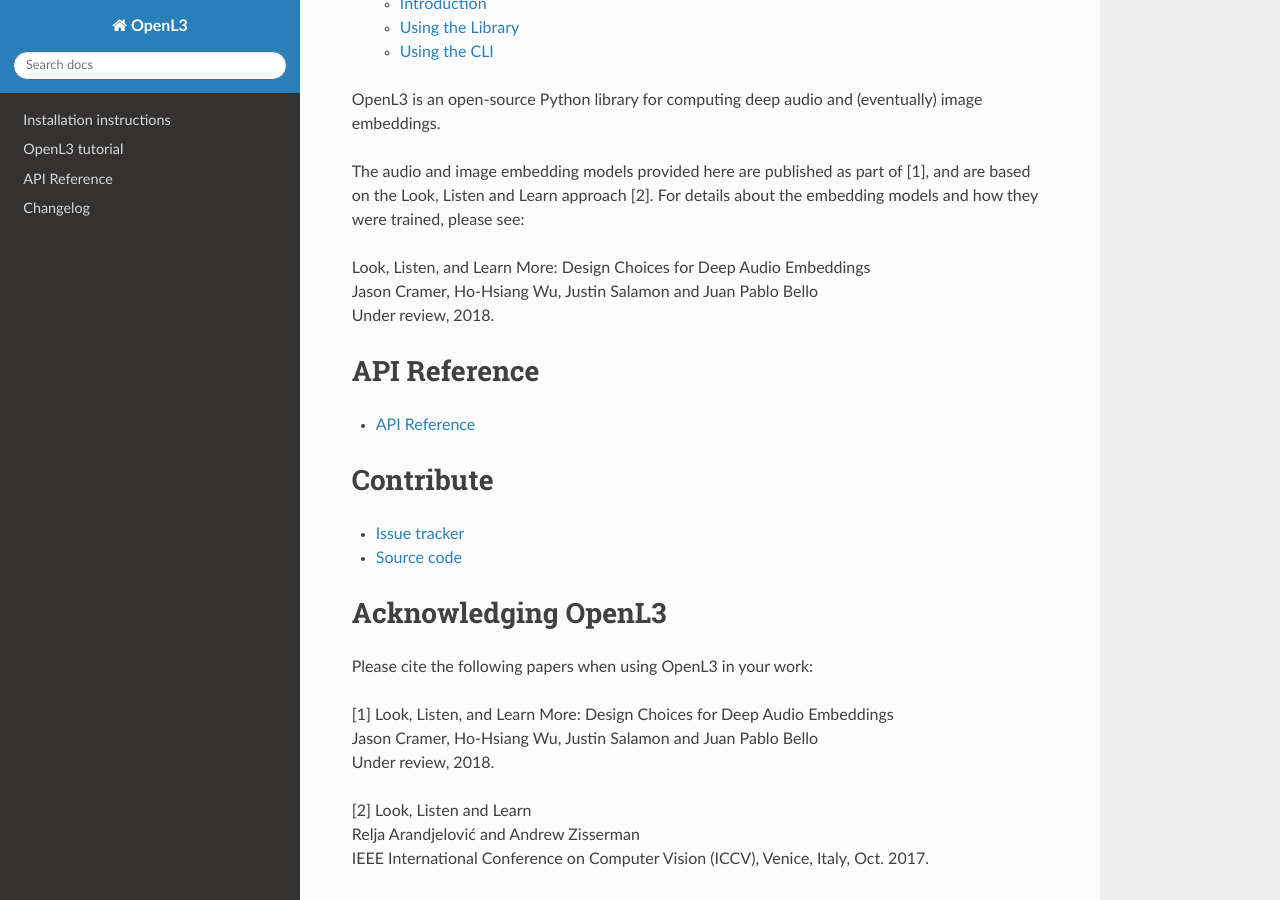
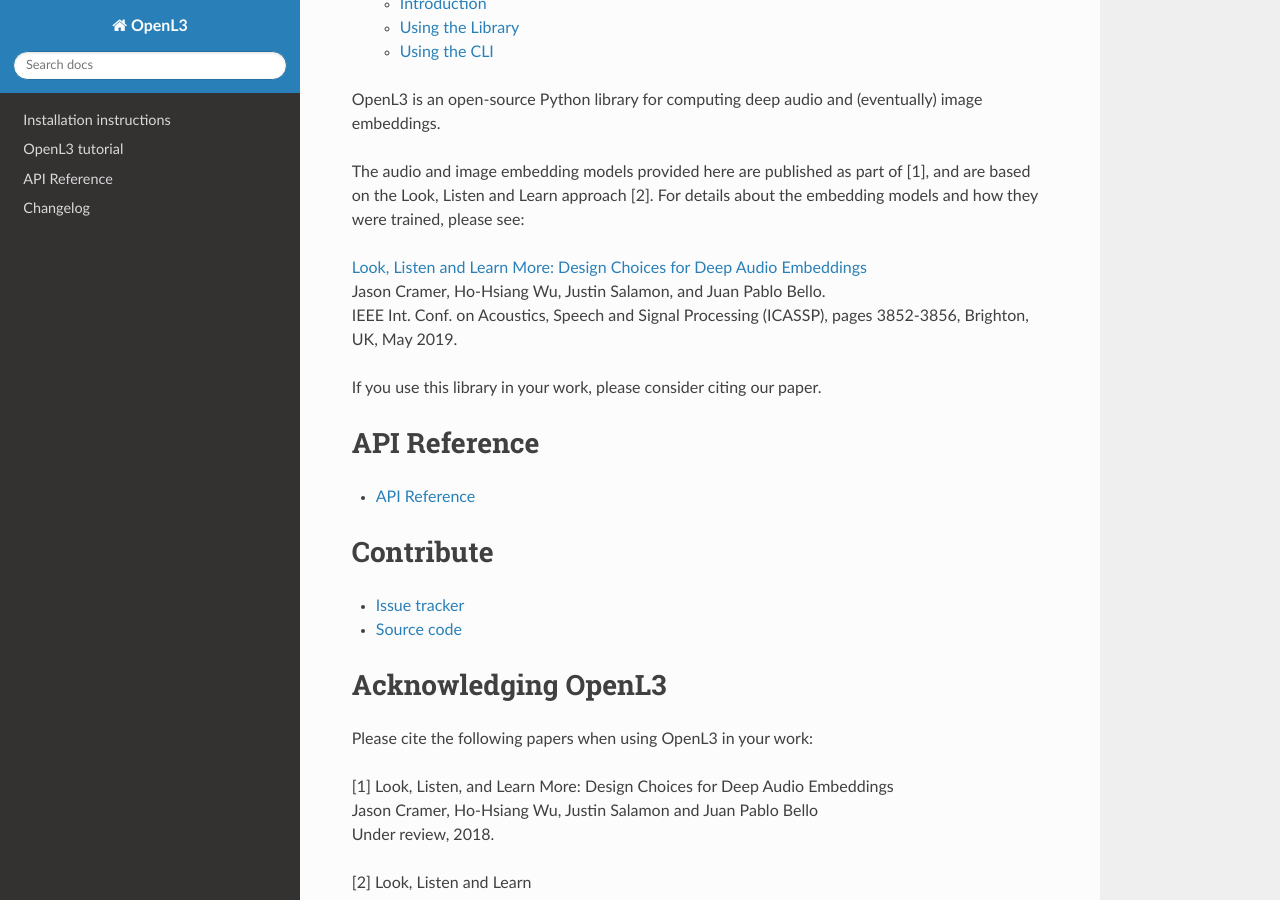
Before and after one commit to marl/openl3, a Sphinx documentation site: the page built from docs/index.rst, in a window 1280 px wide and 900 px high, scrolled down 300 px. Built offline with Sphinx 7.4.7 and the Read the Docs theme 2.0.0, drawn with Linux system fonts in a browser that asks for light colours.

Commit message:
Update publication in docs

```diff
--- a/docs/index.rst
+++ b/docs/index.rst
@@ -20,9 +20,11 @@
 
 The audio and image embedding models provided here are published as part of [1], and are based on the Look, Listen and Learn approach [2]. For details about the embedding models and how they were trained, please see:
 
-Look, Listen, and Learn More: Design Choices for Deep Audio Embeddings |br|
-Jason Cramer, Ho-Hsiang Wu, Justin Salamon and Juan Pablo Bello |br|
-Under review, 2018. |br|
+`Look, Listen and Learn More: Design Choices for Deep Audio Embeddings <http://www.justinsalamon.com/uploads/4/3/9/4/4394963/cramer_looklistenlearnmore_icassp_2019.pdf>`_ |br|
+Jason Cramer, Ho-Hsiang Wu, Justin Salamon, and Juan Pablo Bello. |br|
+IEEE Int. Conf. on Acoustics, Speech and Signal Processing (ICASSP), pages 3852-3856, Brighton, UK, May 2019. |br|
+
+If you use this library in your work, please consider citing our paper.
 
 
 API Reference
```
